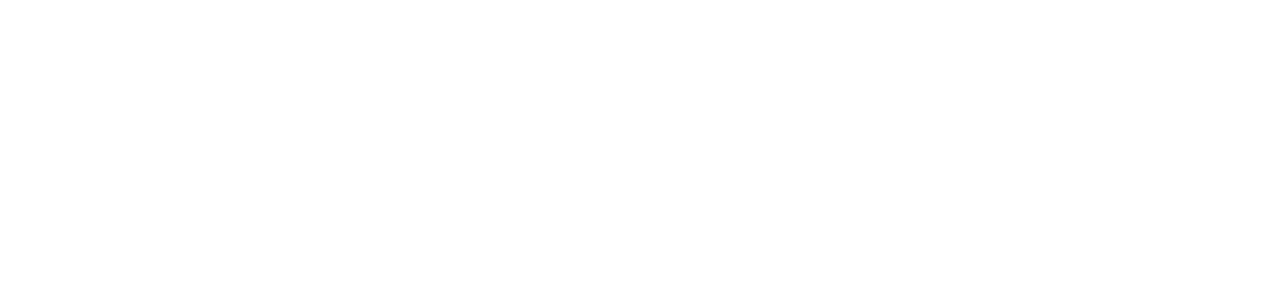
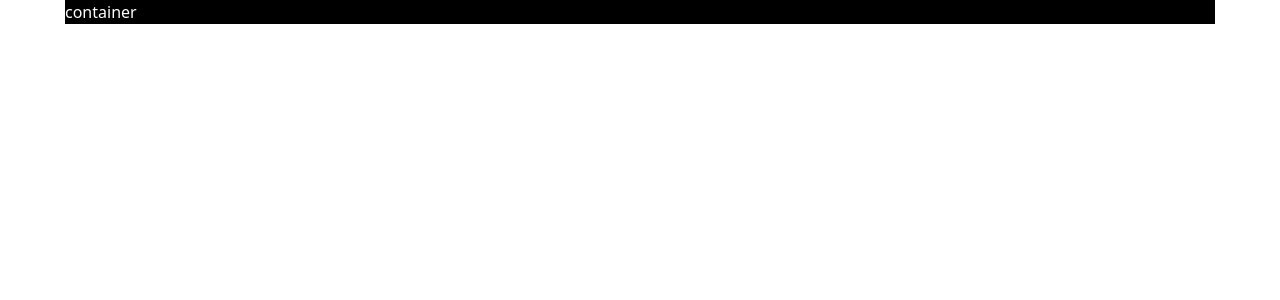
Before and after one commit to mahbub810515/typescript-practice, a React (Vite) app: page / in a window 1280 px wide. Shown: the top 300 px of the page. Built offline with nearby package versions, Linux system fonts and the light colour scheme.

Commit message:
adding Container components in Header

```diff
--- /dev/null
+++ b/src/assets/components/common/Container.tsx
@@ -0,0 +1,13 @@
+import { Children } from "react"
+
+
+const Container = ({children}:{children:React.ReactNode }) => {
+    return (
+        <div className="max-w-287.5 mx-auto bg-black text-white">
+           {children}
+
+        </div>
+    )
+}
+
+export default Container
--- a/src/assets/components/header/Header.tsx
+++ b/src/assets/components/header/Header.tsx
@@ -1,10 +1,13 @@
+import Container from "../common/Container"
 
 
 
 const Header = () => {
   return (
     <div>
-
+       <Container>
+            <h1>container</h1>
+       </Container>
 
     </div>
   )
```
